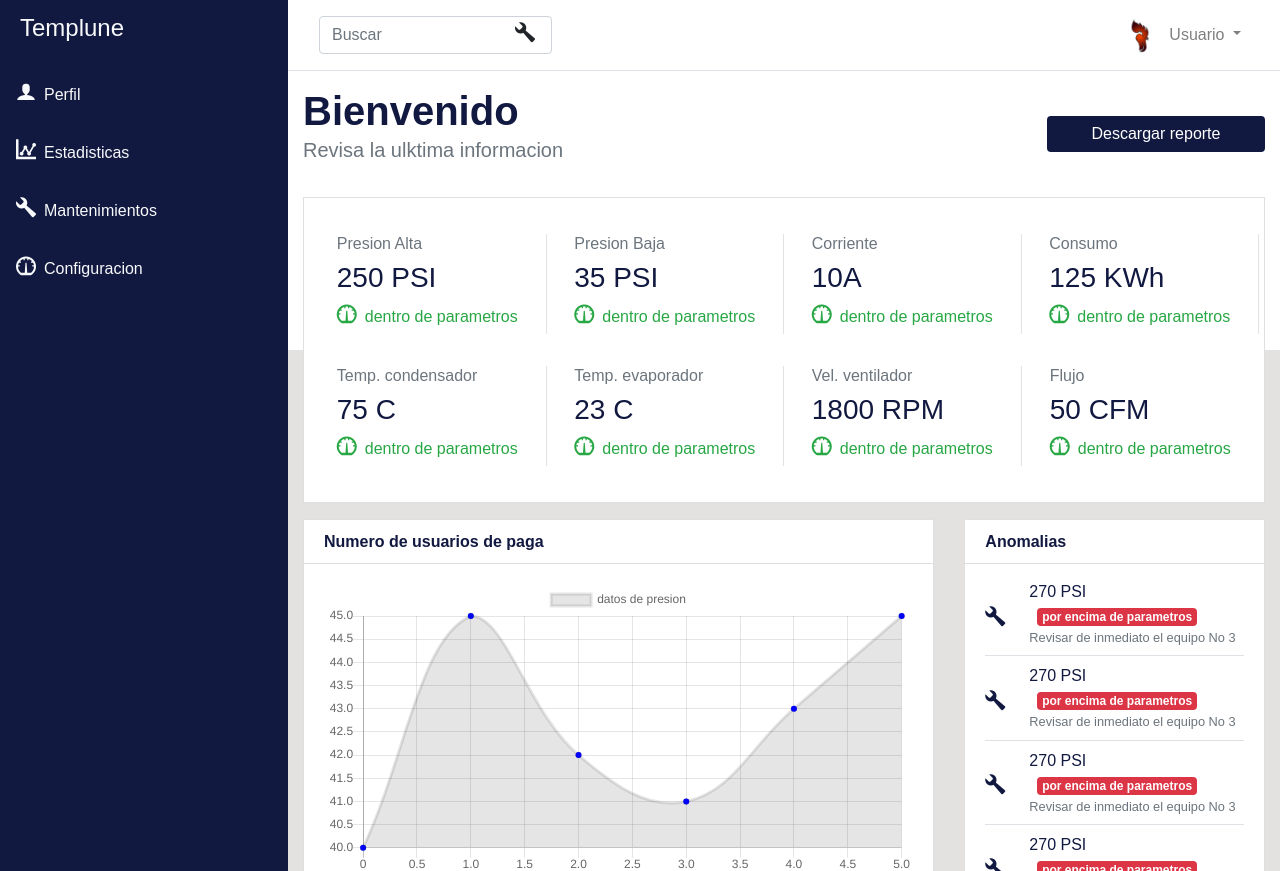
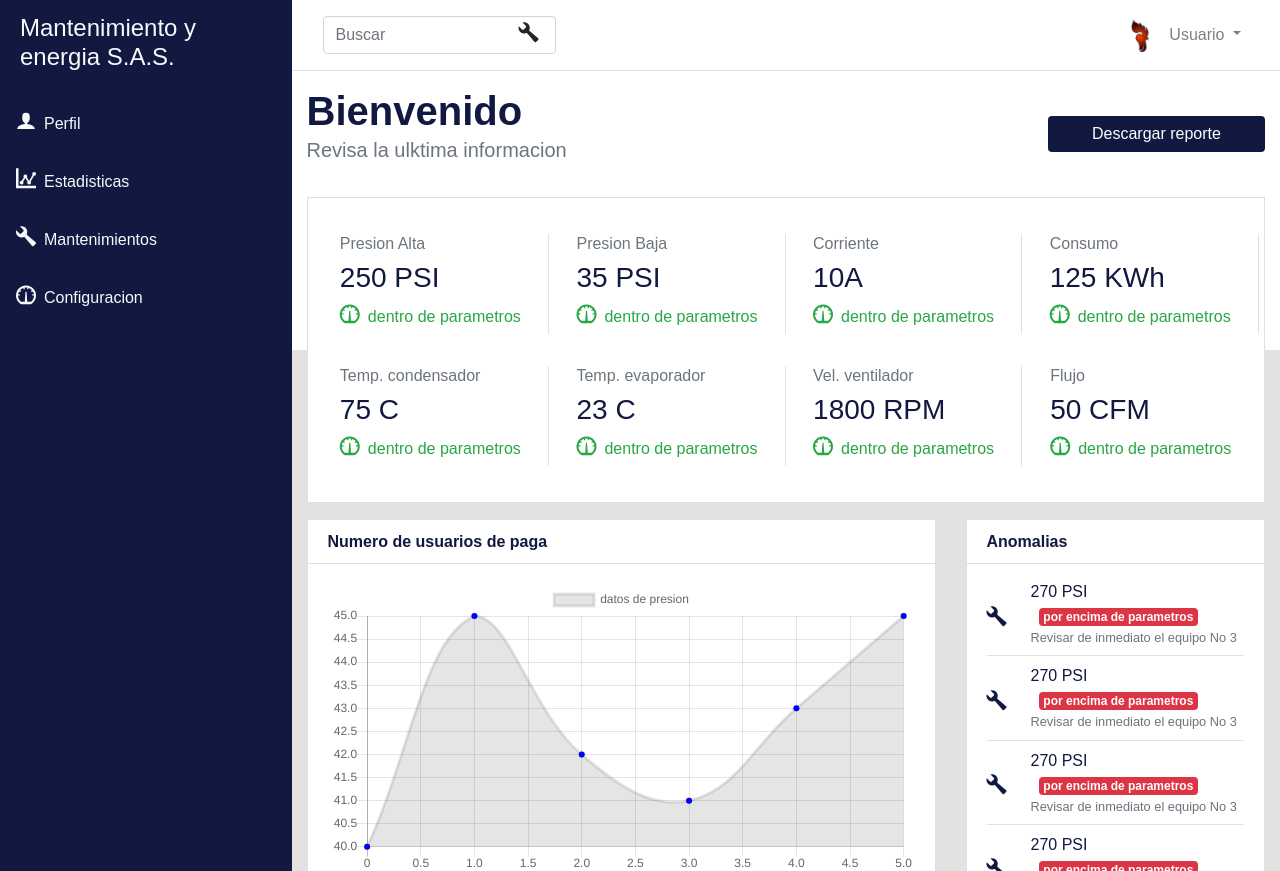
Before and after one commit to jhaircorcho/AiresAconHtml, a plain HTML site: page index.html in a window 1280 px wide. Drawn offline with nearby package versions, Linux system fonts and the light colour scheme; files whose address does not match are found by name.

Commit message:
actualizacion titulo

```diff
--- a/index.html
+++ b/index.html
@@ -15,7 +15,7 @@
    <div class="d-flex">
     <div id="sidebar-container" class="bg-primary">
       <div class="logo">
-        <h4 class="text-light font-weight">Templune</h4>
+        <h4 class="text-light font-weight">Mantenimiento y energia S.A.S.</h4>
       </div>
       <div class="menu">
         <a href="#" class="d-block text-light p-3"><span class="icon-user mr-2 lead"></span>Perfil</a>
```
